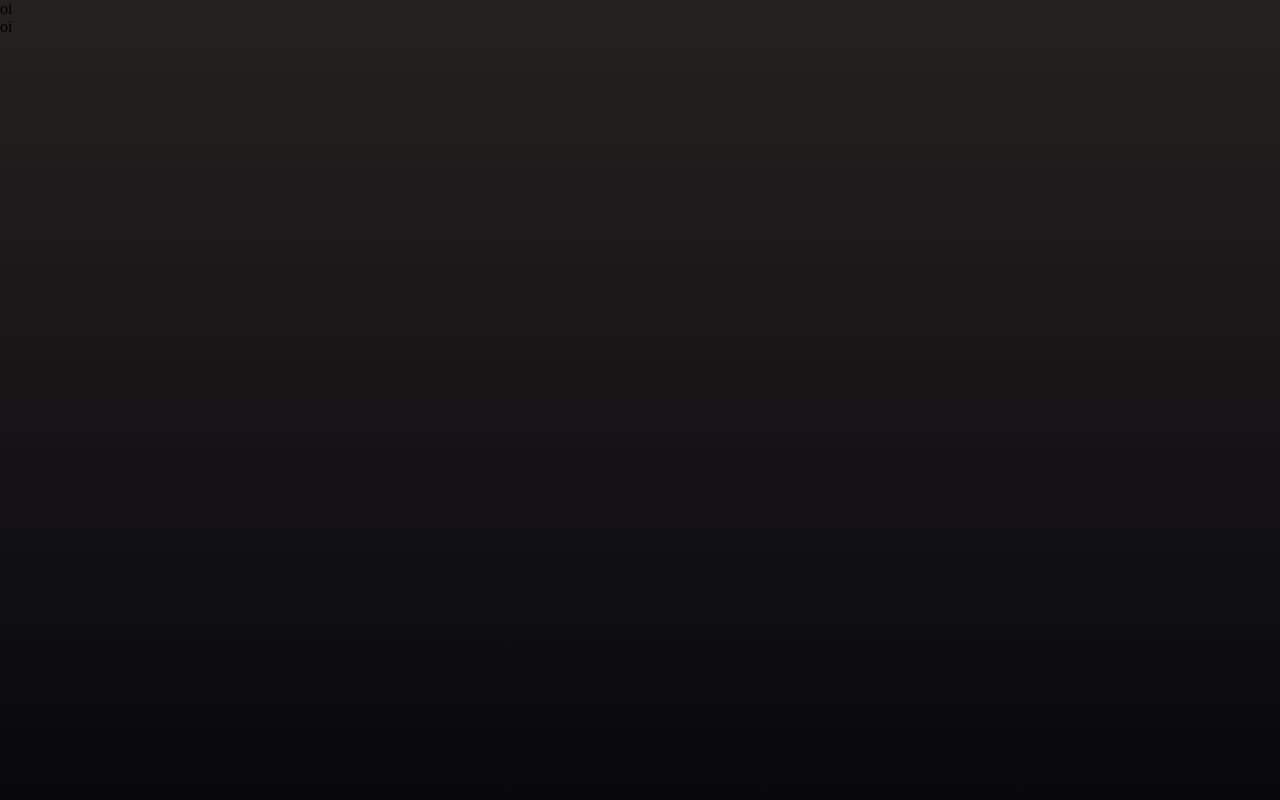
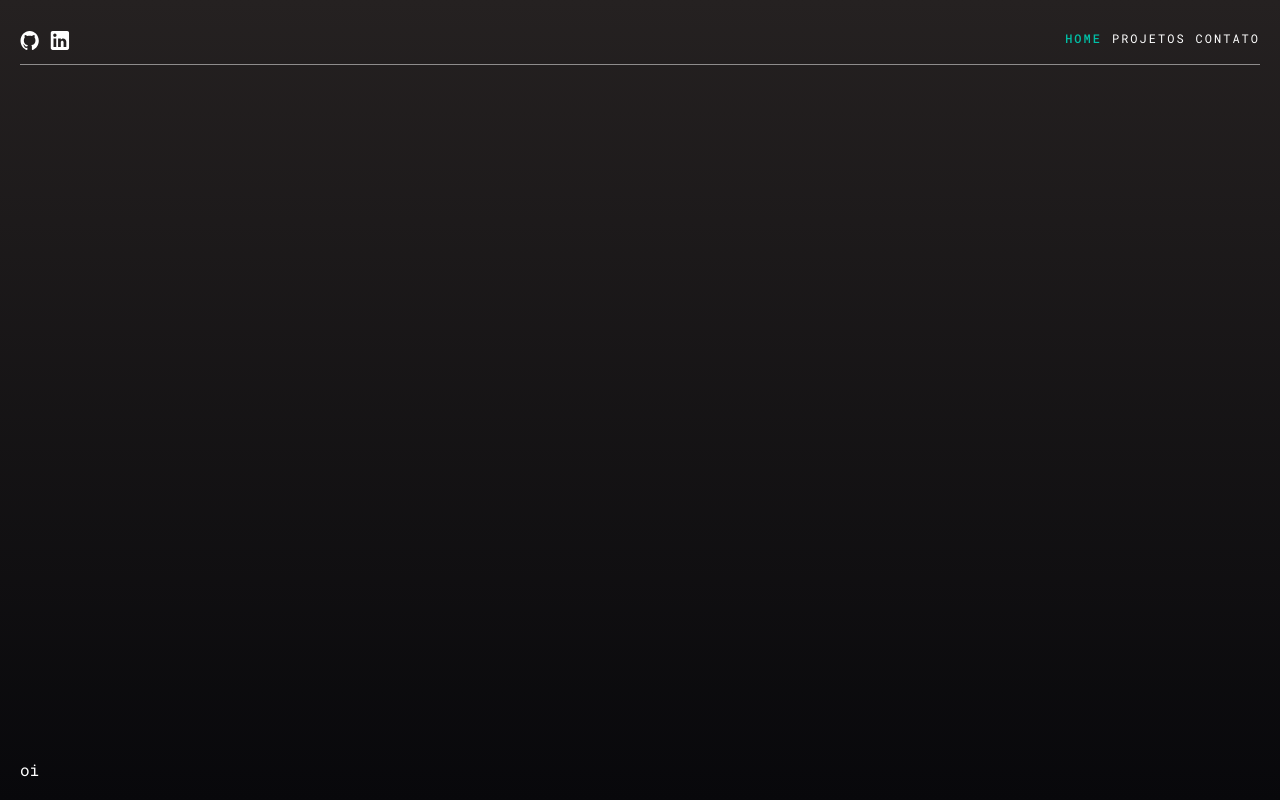
Before and after one commit to FWalterDias/Portfolio, a React (Vite) app: page /home in a window 1280 px wide. Built offline with nearby package versions, Linux system fonts and the light colour scheme.

Commit message:
adicionando header

```diff
--- a/src/components/Header/index.tsx
+++ b/src/components/Header/index.tsx
@@ -1,8 +1,50 @@
+import { ContainerHeader, ContainerNav, ContainerSocialMedias } from "./styles";
+import iconLinkedin from "../../assets/Links/linkedin.svg";
+import iconGitgub from "../../assets/Links/github.svg";
+import { Link } from "react-router-dom";
+import { NavLink } from "react-router-dom";
 
-export function Header(){
-    return(
-        <header>
-            oi
-        </header>
+export function Header() {
+    return (
+        <ContainerHeader>
+            <ContainerSocialMedias>
+                <Link to="https://github.com/FWalterDias">
+                    <img src={iconGitgub} alt="icon-github" />
+                </Link>
+
+                <Link to="https://www.linkedin.com/in/francisco-walter/">
+                    <img src={iconLinkedin} alt="icon-linkedin" />
+                </Link>
+            </ContainerSocialMedias>
+
+            <ContainerNav>
+                <ul>
+                    <li>
+                        <NavLink
+                            className={({ isActive }) => isActive ? "active" : ""}
+                            to="/home"
+                        >
+                            Home
+                        </NavLink>
+                    </li>
+                    <li>
+                        <NavLink
+                            className={({ isActive }) => isActive ? "active" : ""}
+                            to="/projects"
+                        >
+                            Projetos
+                        </NavLink>
+                    </li>
+                    <li>
+                        <NavLink
+                            className={({ isActive }) => isActive ? "active" : ""}
+                            to="/contact"
+                        >
+                            Contato
+                        </NavLink>
+                    </li>
+                </ul>
+            </ContainerNav>
+        </ContainerHeader>
     )
 }
--- /dev/null
+++ b/src/components/Header/styles.ts
@@ -0,0 +1,60 @@
+import styled from "styled-components";
+
+export const ContainerHeader = styled.header`
+    display: flex;
+    justify-content: space-between;
+
+    border-bottom: 1px solid rgba(250, 250, 250, 0.50);
+
+    padding: 1rem 0;
+`
+
+export const ContainerSocialMedias = styled.div`
+    display: flex;
+    gap: 1rem;
+
+
+    a{
+        img{
+            width: 2rem;
+            height: 2rem;
+            transition: scale .2s ease-in-out;
+
+            &:hover{
+                scale: 1.05;
+            }
+        }
+    }
+`
+
+export const ContainerNav = styled.nav`
+    font-size: 1.2rem;
+    font-weight: 400;
+    letter-spacing: .2rem;
+    text-transform: uppercase;
+
+    transition: all .2s ease-in-out;
+
+    ul{
+        display: flex;
+        gap: 1rem;
+
+        li{
+
+            a{
+                &:hover{
+                    color: ${({theme}) => theme.DARK.COLORS.CYAN};
+                    opacity: .9;
+                }
+
+                &.active{
+                    color: ${({ theme }) => theme.DARK.COLORS.CYAN};
+                    font-weight: 500;
+                }
+            }
+        }
+    }
+
+
+
+`
--- a/src/pages/Home/index.tsx
+++ b/src/pages/Home/index.tsx
@@ -1,13 +1,14 @@
 import { Outlet } from "react-router-dom";
 import { Header } from "../../components/Header";
 import { Footer } from "../../components/Footer";
+import { ContainerHome } from "./styles";
 
 export function App() {
     return (
-        <div>
+        <ContainerHome>
             <Header />
             <Outlet />
             <Footer />
-        </div>
+        </ContainerHome>
     )
 }
--- /dev/null
+++ b/src/pages/Home/styles.ts
@@ -0,0 +1,11 @@
+import styled from "styled-components";
+
+export const ContainerHome = styled.div`
+    display: flex;
+    flex-direction: column;
+    justify-content: space-between;
+
+    min-height: 100vh;
+
+    padding: 2rem 2rem;
+`
--- a/src/styles/globalStyle.ts
+++ b/src/styles/globalStyle.ts
@@ -9,9 +9,28 @@ export default createGlobalStyle`
         -moz-osx-font-smoothing: grayscale;
     }
 
-    body{
-        background: ${({theme}) => theme.DARK.COLORS.BACKGROUND_PAGE} no-repeat;
-        min-height: 100vh;
+    :root{
+        font-size: 62.5%;
     }
 
+    body{
+        background: ${({ theme }) => theme.DARK.COLORS.BACKGROUND_PAGE} no-repeat;
+        min-height: 100vh;
+        color: ${({ theme }) => theme.DARK.COLORS.WHITE};
+        font-size: 1.6rem;
+        font-family: "Roboto Mono", sans-serif;
+    }
+
+    a{
+        text-decoration: none;
+        color: ${({ theme }) => theme.DARK.COLORS.WHITE};
+    }
+
+    button{
+        border: none;
+    }
+
+    li{
+        list-style: none;
+    }
 `
```
